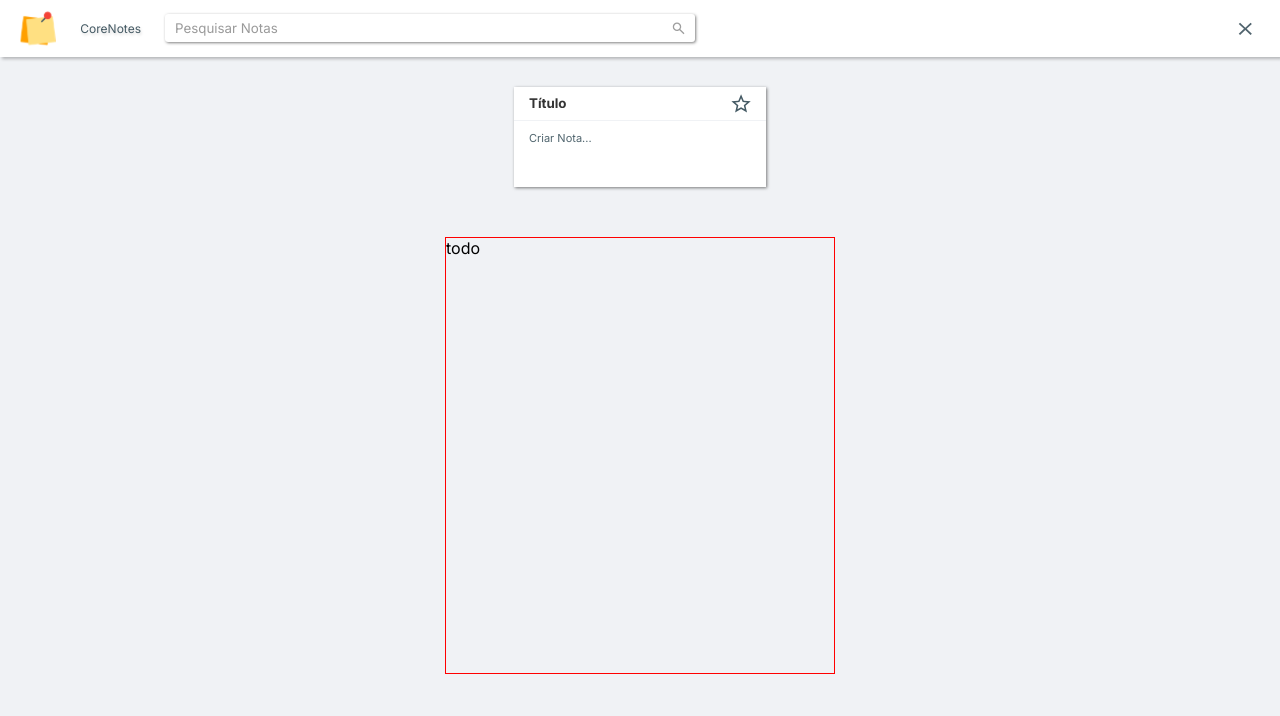
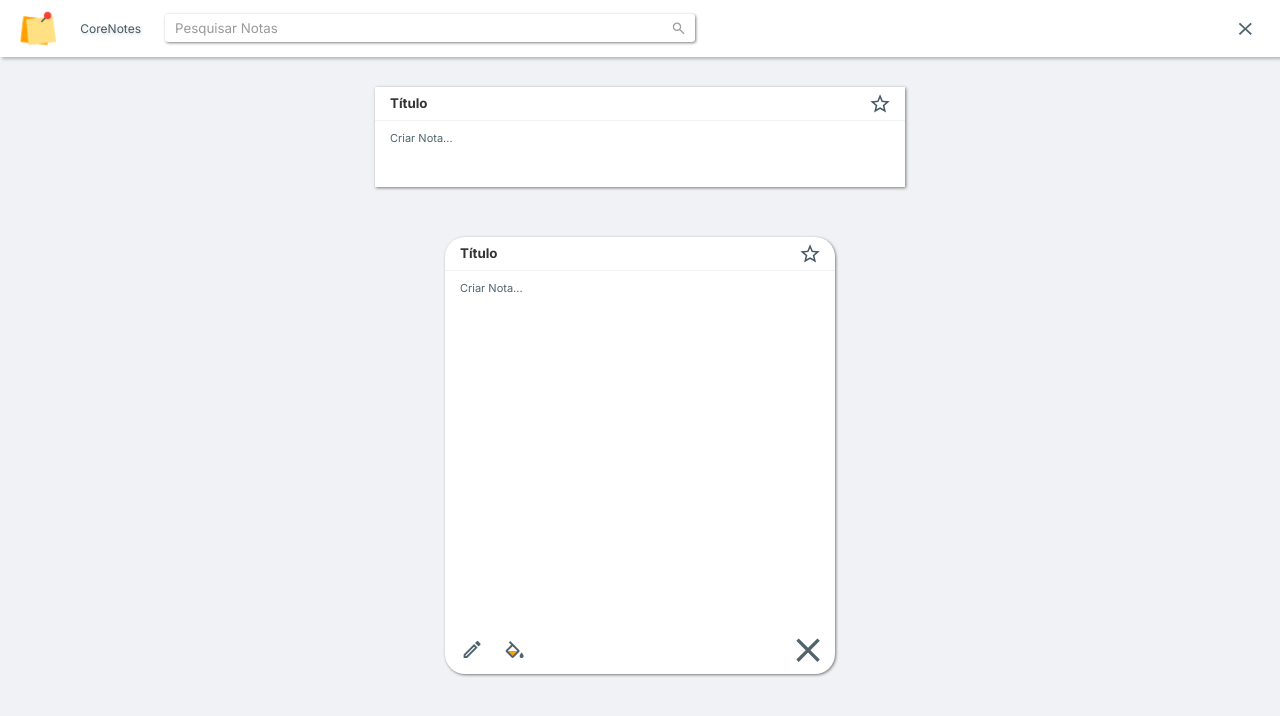
Before and after one commit to luisgustavofaria/todoListViteTs, a React (Vite) app: page / in a window 1280 px wide. Shown: the top 716 px of the page. Built offline with nearby package versions, Linux system fonts and the light colour scheme.

Commit message:
styled Todo Ok

```diff
--- a/src/components/Todo/index.tsx
+++ b/src/components/Todo/index.tsx
@@ -1,9 +1,32 @@
-import { ContainerTodo } from './styles';
+import {
+  ContainerTodo,
+  ContainerTodoTextArea,
+  ContainerTodoTitle,
+  TodoFooter,
+} from './styles';
+
+import favorited from '../../assets/favorited.svg';
+import edit from '../../assets/edit.svg';
+import colorEdit from '../../assets/color-edit.svg';
+import deleted from '../../assets/deleted.svg';
 
 export function Todo() {
   return (
     <ContainerTodo>
-      <div>todo</div>
+      <ContainerTodoTitle>
+        <input type="text" placeholder="Título" />
+        <img src={favorited} alt="" />
+      </ContainerTodoTitle>
+      <ContainerTodoTextArea>
+        <textarea>Criar Nota...</textarea>
+      </ContainerTodoTextArea>
+      <TodoFooter>
+        <div>
+          <img src={edit} alt="" />
+          <img src={colorEdit} alt="" />
+        </div>
+        <img src={deleted} alt="" />
+      </TodoFooter>
     </ContainerTodo>
   );
 }
--- a/src/components/Todo/styles.ts
+++ b/src/components/Todo/styles.ts
@@ -1,8 +1,77 @@
 import styled from 'styled-components';
 
 export const ContainerTodo = styled.div`
-  border: solid 1px red;
+  border-radius: 20px;
   width: 100%;
   max-width: 390px;
   height: 437px;
+  box-shadow: 1px 1px 3px rgba(0, 0, 0, 0.5);
+  background-color: white;
+
+  display: flex;
+  flex-direction: column;
 `;
+
+export const ContainerTodoTitle = styled.div`
+  /* border: solid 1px red; */
+  display: flex;
+  align-items: center;
+  justify-content: space-between;
+  border-bottom: solid 1px #f0f2f5;
+  padding: 2px 10px 2px;
+
+  input {
+    padding: 5px;
+    border: none;
+    flex-grow: 1;
+    background-color: white;
+  }
+
+  ::placeholder {
+    height: 13px;
+    color: #333333;
+    font-weight: bold;
+  }
+  :focus-visible {
+    outline: none;
+  }
+
+  img {
+    padding: 5px;
+  }
+`;
+
+export const ContainerTodoTextArea = styled.div`
+  /* border: solid 1px red; */
+  padding: 5px 10px 2px;
+  flex-grow: 1;
+
+  textarea {
+    font-size: 11px;
+    color: #50656e;
+    padding: 5px;
+    width: 100%;
+    height: 100%;
+    border: none;
+    resize: none;
+    background-color: white;
+    overflow: hidden;
+  }
+`;
+
+export const TodoFooter = styled.div`
+  /* border: solid 1px red; */
+  width: 100%;
+  display: flex;
+  justify-content: space-between;
+  padding: 2px 5px 2px;
+
+  div {
+    display: flex;
+  }
+
+  img {
+    padding: 10px;
+    cursor: pointer;
+  }
+`;
--- a/src/components/TodoForm/styles.ts
+++ b/src/components/TodoForm/styles.ts
@@ -2,7 +2,7 @@ import styled from 'styled-components';
 
 export const ContainerForm = styled.div`
   /* border: solid 5px red; */
-
+  width: 100%;
   max-width: 530px;
   height: 100px;
   margin: 30px 0px 50px;
--- a/src/components/TodoList/styles.ts
+++ b/src/components/TodoList/styles.ts
@@ -4,5 +4,5 @@ export const ContainerTodoList = styled.div`
   display: flex;
   align-items: center;
   flex-direction: column;
-  padding: 0px 20px 0px;
+  padding: 0px 20px 50px;
 `;
```
